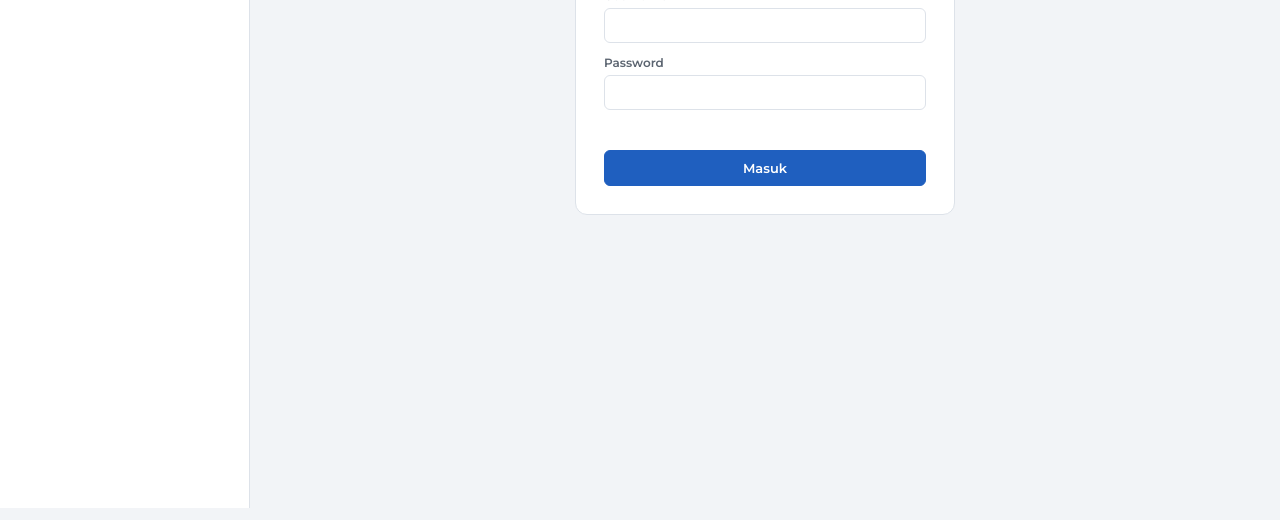
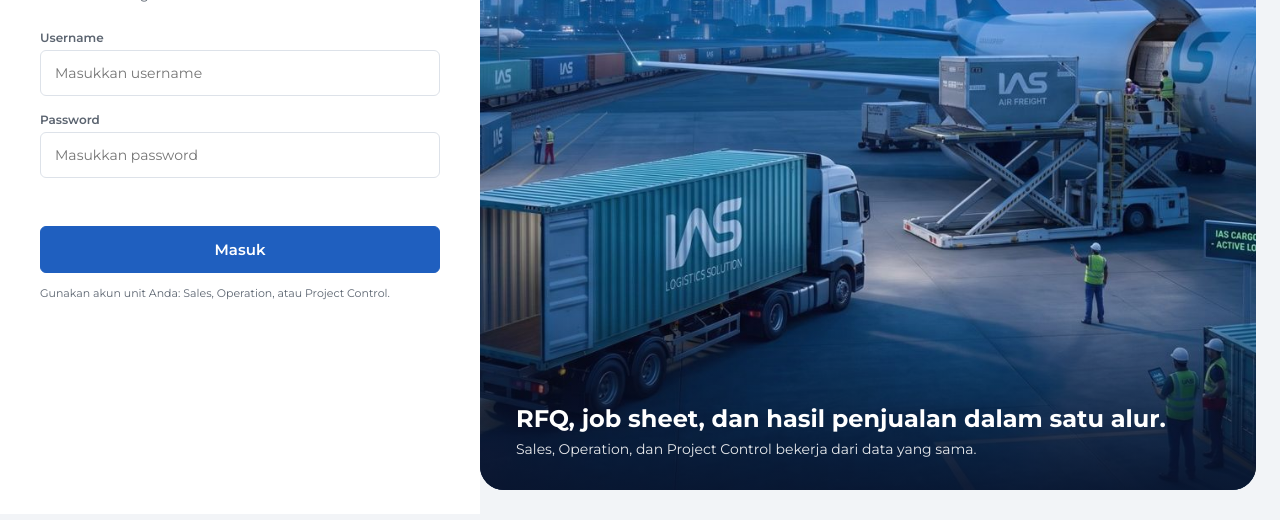
Before and after one commit to azkarajata/sbu_ff, a plain HTML site: page index.html in a window 1280 px wide. Shown: the part 292-812 px from the top of the page. Drawn offline with nearby package versions, Linux system fonts and the light colour scheme.

Commit message:
Add files via upload

```diff
--- a/index.html
+++ b/index.html
@@ -75,6 +75,10 @@
 @keyframes fly{from{transform:translateX(-160px)}to{transform:translateX(1760px)}}@keyframes drive{from{transform:translateX(-160px)}to{transform:translateX(1760px)}}@keyframes bob{50%{transform:translateY(4px) rotate(.5deg)}}@keyframes cld{from{transform:translateX(0)}to{transform:translateX(300px)}}@keyframes dash{to{stroke-dashoffset:-48}}@keyframes wave{to{transform:translateX(-100px)}}
 .step{background:var(--gray-l);border:1px solid var(--line);border-radius:10px;padding:12px 14px}.step b{color:var(--navy)}.step .hint{margin:4px 0 8px}
 @media(prefers-reduced-motion:reduce){.hero *{animation:none!important}}@media print{.hero{display:none}}
+
+main.lg{padding:0}.lw{display:grid;grid-template-columns:minmax(340px,480px) 1fr;min-height:100vh;width:100%}.lf{display:flex;align-items:center;justify-content:center;padding:32px;background:var(--white)}.lfi{width:100%;max-width:400px}.lfi img{width:200px;display:block;margin:0 0 6px}.ver{margin:0 0 28px;color:var(--gray);font-size:13px}.lf form{grid-template-columns:1fr;gap:16px}.lf input{padding:13px 14px;font-size:14px}.lf .btn{width:100%;padding:13px;font-size:15px}
+.lr{position:relative;margin:24px 24px 24px 0;border-radius:24px;overflow:hidden;min-height:480px;background:#0b1d3a}.lr>img{position:absolute;inset:0;width:100%;height:100%;object-fit:cover}.lc{position:absolute;left:0;right:0;bottom:0;padding:90px 36px 32px;color:#fff;background:linear-gradient(transparent,rgba(8,20,45,.85))}.lc h2{margin:0 0 6px;font-size:24px;line-height:1.3}.lc p{margin:0;opacity:.9}
+@media(max-width:820px){.lw{grid-template-columns:1fr}.lr{margin:0 16px 20px;min-height:220px;order:2;border-radius:16px}.lc{padding:50px 20px 18px}.lc h2{font-size:17px}.lf{padding:28px 20px}}
 </style>
 <script src="https://cdnjs.cloudflare.com/ajax/libs/Chart.js/4.4.1/chart.umd.min.js"></script>
 </head>
@@ -120,20 +124,10 @@
 function durCell(r){const s=stage(r),h=hrs(s),c=r.outcome?'':h>48?'color:var(--bad)':h>24?'color:var(--warn)':'';return`<span style="${c};font-weight:600">${s.l}</span><br><small>${dur(s.from,s.to)}</small>`}
 
 // ---- shell ----
-function hero(login){const t=login?'':`<div class="ht"><b>Selamat datang, ${USERS[user].name}</b><small>${new Date().toLocaleDateString('id-ID',{weekday:'long',day:'numeric',month:'long',year:'numeric',timeZone:'Asia/Jakarta'})}</small></div>`;
- const box=(x,y,c)=>`<rect x="${x}" y="${y}" width="26" height="14" rx="2" fill="${c}"/>`,C=['#e4572e','#1f5fbf','#f2a900','#14b8a6'];
- return`<div class="hero"><svg viewBox="0 0 1600 180" preserveAspectRatio="xMidYMid slice" role="img" aria-label="Ilustrasi pesawat kargo, kapal kontainer, dan truk kontainer"><defs><linearGradient id="sk" x1="0" y1="0" x2="0" y2="1"><stop offset="0" style="stop-color:var(--sky1)"/><stop offset="1" style="stop-color:var(--sky2)"/></linearGradient></defs>
- <rect width="1600" height="180" fill="url(#sk)"/><g fill="#fff" opacity=".75"><ellipse class="cl" cx="300" cy="40" rx="50" ry="12"/><ellipse class="cl c2" cx="1000" cy="60" rx="70" ry="14"/></g>
- <rect y="100" width="1600" height="52" fill="#2f6fe0" opacity=".28"/><path class="wv" d="M0 118q25-8 50 0t50 0t50 0t50 0t50 0t50 0t50 0t50 0t50 0t50 0t50 0t50 0t50 0t50 0t50 0t50 0t50 0t50 0t50 0t50 0t50 0t50 0t50 0t50 0t50 0t50 0t50 0t50 0t50 0t50 0t50 0t50 0t50 0" stroke="#fff" stroke-opacity=".5" fill="none"/>
- <rect y="152" width="1600" height="28" fill="#4b5563"/><line class="rd" x1="0" y1="167" x2="1600" y2="167" stroke="#fff" stroke-width="3" stroke-dasharray="26 22"/>
- <g class="pl"><g transform="translate(0,46)"><path d="M-40 0Q-40-8-20-8L40-6Q58-2 60 2Q58 6 40 6L-20 8Q-40 8-40 0Z" fill="#fff" stroke="#1f5fbf"/><path d="M0-4L-18-34L-6-34L20-4ZM0 4L-18 30L-6 30L20 4Z" fill="#1f5fbf"/><path d="M-38-2L-50-22L-42-22L-26-4Z" fill="#12305c"/></g></g>
- <g transform="translate(900,112)"><g class="sh"><path d="M0 0H200L178 28H24Z" fill="#12305c"/>${[0,1,2,3,4,5].map(i=>box(12+i*27,-14,C[i%4])).join('')}${[0,1,2,3,4].map(i=>box(26+i*27,-28,C[(i+2)%4])).join('')}<rect x="164" y="-38" width="26" height="38" fill="#fff" stroke="#12305c"/><rect x="170" y="-30" width="14" height="6" fill="#1f5fbf"/></g></g>
- <g class="tk"><g transform="translate(0,160)"><rect x="0" y="-36" width="84" height="32" rx="3" fill="#1f5fbf"/><rect x="6" y="-30" width="72" height="4" fill="#fff" opacity=".6"/><path d="M88-26H106L114-14V-4H88Z" fill="#12305c"/><rect x="94" y="-22" width="10" height="8" fill="#cfe3ff"/><circle cx="16" cy="0" r="7" fill="#222"/><circle cx="66" cy="0" r="7" fill="#222"/><circle cx="100" cy="0" r="7" fill="#222"/></g></g>
- <g transform="translate(60,152)">${box(0,-14,C[0])}${box(28,-14,C[2])}${box(14,-28,C[1])}</g></svg>${t}</div>`}
 function shell(inner){$('#side').innerHTML=`<img src="ias_logo.png" alt="InJourney Aviation Services"><div class="me"><small>Masuk sebagai</small><b>${USERS[user].name}</b></div><button class="nav on"><b>${USERS[user].name.replace('Tim ','')}</b><small>${USERS[user].desc}</small></button><button class="btn sec sm" id="rl" style="margin-top:8px">Muat ulang data</button><button class="btn sec sm" id="th" style="margin-top:8px">Tema gelap / terang</button><button class="btn sec sm" id="out" style="margin-top:8px">Keluar</button><p class="note">Data tersimpan di database Cloudflare D1. Nama Sales/PIC diketik manual (akun per orang menyusul).</p>`;
- $('#app').innerHTML=hero()+inner;$('#nl').innerHTML=names().map(n=>`<option value="${esc(n)}">`).join('');$('#th').onclick=()=>{const d=document.documentElement.dataset.theme==='dark'?'light':'dark';document.documentElement.dataset.theme=d;try{localStorage.setItem('ias_theme',d)}catch(e){}render()};$('#out').onclick=logout;$('#rl').onclick=async()=>{await load();render();toast('Data dimuat ulang.')}}
+ $('#side').style.display='';$('#app').className='';$('#app').innerHTML=inner;$('#nl').innerHTML=names().map(n=>`<option value="${esc(n)}">`).join('');$('#th').onclick=()=>{const d=document.documentElement.dataset.theme==='dark'?'light':'dark';document.documentElement.dataset.theme=d;try{localStorage.setItem('ias_theme',d)}catch(e){}render()};$('#out').onclick=logout;$('#rl').onclick=async()=>{await load();render();toast('Data dimuat ulang.')}}
 function render(){charts.forEach(c=>c.destroy());charts=[];
- if(!user||!token){$('#side').innerHTML='';$('#app').innerHTML=`<div class="login">${hero(1)}<img src="ias_logo.png" alt="InJourney"><h1>Dashboard Freight Forwarder</h1><form id="lf"><label>Username<input name="u" required autocomplete="username"></label><label>Password<input name="p" type="password" required autocomplete="current-password"></label><p class="err" id="err"></p><button class="btn">Masuk</button></form></div>`;
+ if(!user||!token){$('#side').innerHTML='';$('#side').style.display='none';$('#app').className='lg';$('#app').innerHTML=`<div class="lw"><section class="lf"><div class="lfi"><img src="ias_logo.png" alt="InJourney Aviation Services"><p class="ver">Dashboard Freight Forwarder</p><form id="lf"><label>Username<input name="u" placeholder="Masukkan username" required autocomplete="username"></label><label>Password<input name="p" type="password" placeholder="Masukkan password" required autocomplete="current-password"></label><p class="err" id="err"></p><button class="btn">Masuk</button></form><p class="hint">Gunakan akun unit Anda: Sales, Operation, atau Project Control.</p></div></section><section class="lr"><img src="login_bg.jpg" alt="Aktivitas kargo IAS: pesawat, truk kontainer, dan kontainer di apron"><div class="lc"><h2>RFQ, job sheet, dan hasil penjualan dalam satu alur.</h2><p>Sales, Operation, dan Project Control bekerja dari data yang sama.</p></div></section></div>`;
   $('#lf').onsubmit=async e=>{e.preventDefault();const d=Object.fromEntries(new FormData(e.target));try{const r=await(await api('login',{method:'POST',json:{u:d.u.trim().toLowerCase(),p:d.p}})).json();user=r.user;token=r.token;sessionStorage.setItem('ias_user',user);sessionStorage.setItem('ias_token',token);await load();render()}catch(x){$('#err').textContent=x.message}};return}
  ({sales:vSales,ops:vOps,pc:vPC})[role()]()}
 
```
Also changed, not shown: login_bg.jpg (added).
